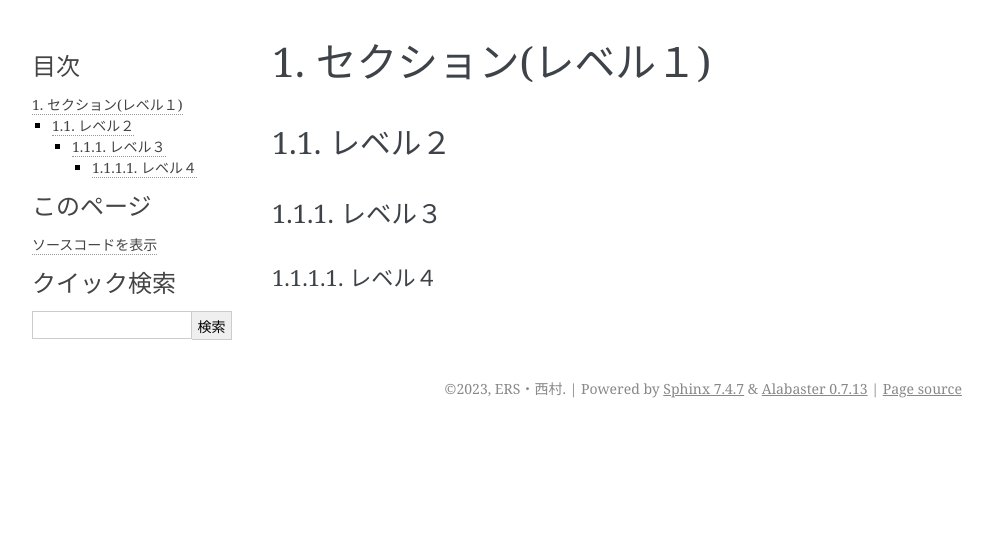
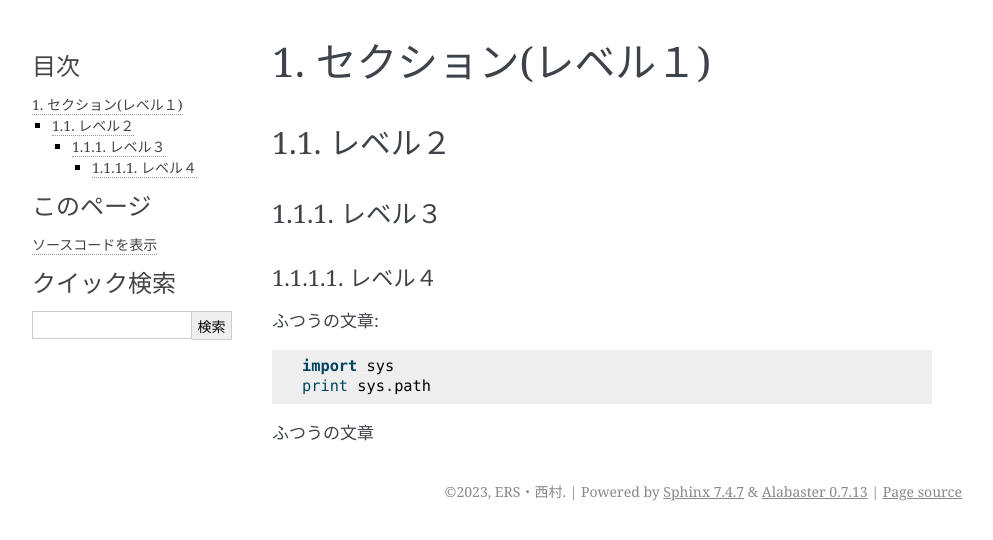
Before and after one commit to gers-nishimura/sphinx01, a Sphinx documentation site: the page built from sample02/source/report/20131221_study_sphinx.rst, in a window 1280 px wide. Shown: the top 540 px of the page, without its empty margins (148-1141 px from the left). Built offline with Sphinx 7.4.7, drawn with Linux system fonts in a browser that asks for light colours.

Commit message:
コードブロック

```diff
--- a/sample02/source/report/20131221_study_sphinx.rst
+++ b/sample02/source/report/20131221_study_sphinx.rst
@@ -10,3 +10,10 @@
 
 レベル４
 ^^^^^^^^
+
+ふつうの文章::
+
+    import sys
+    print sys.path
+
+ふつうの文章
```
Also changed, not shown: 5 other files.
